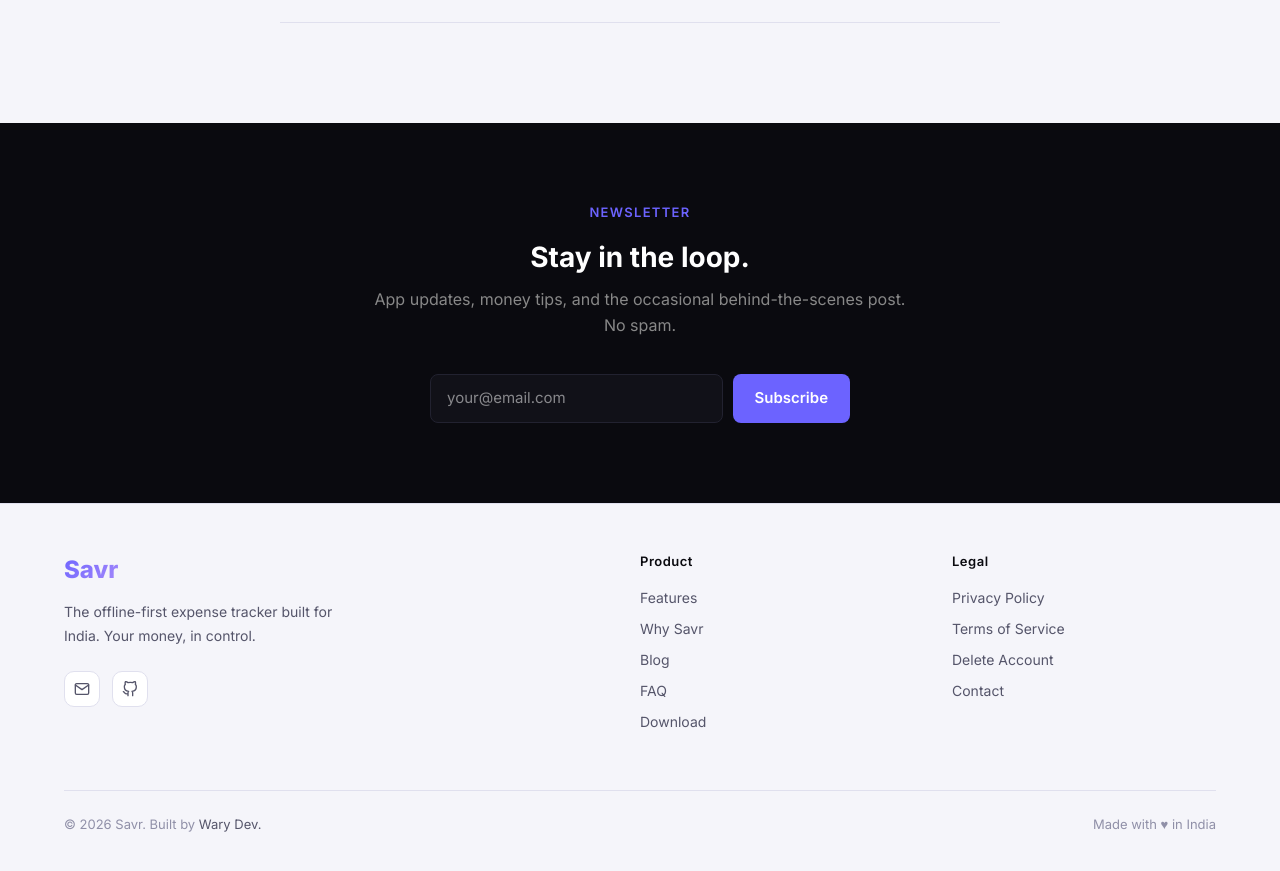
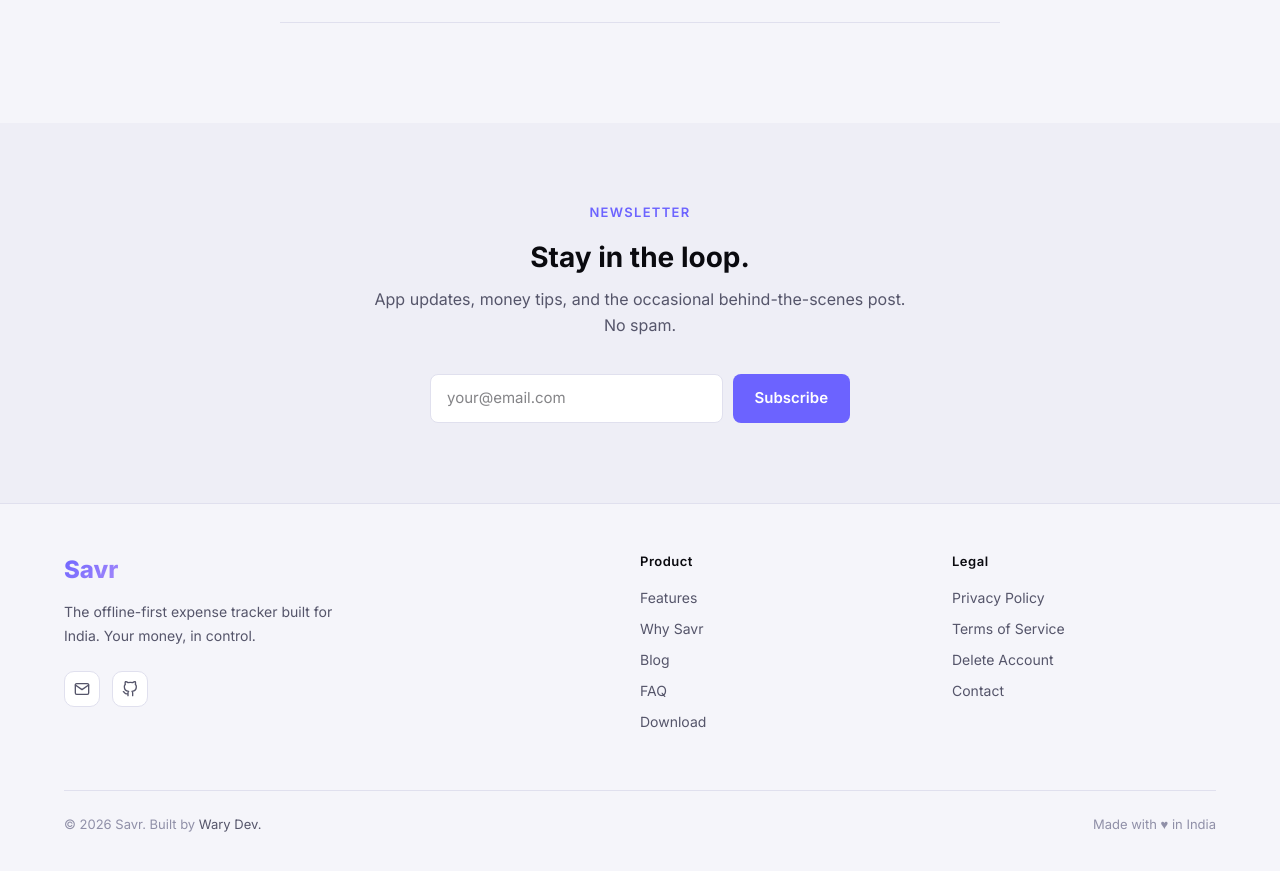
Before and after one commit to 007wary/savr-website, a Next.js app: page / in a window 1280 px wide. Shown: the part 4120-4991 px from the top of the page. Built offline with nearby package versions, Linux system fonts and the light colour scheme; no server answers; the database is empty.

Commit message:
fix: navbar and newsletter use CSS vars for theme support

```diff
--- a/components/Contact.js
+++ b/components/Contact.js
@@ -4,24 +4,20 @@ import { useState } from 'react'
 
 export default function Contact() {
   const [email, setEmail] = useState('')
-  const [status, setStatus] = useState('idle') // idle | loading | success | error
+  const [status, setStatus] = useState('idle')
   const [message, setMessage] = useState('')
 
   async function handleSubscribe() {
     if (!email.trim()) return
-
     setStatus('loading')
     setMessage('')
-
     try {
       const res = await fetch('/api/newsletter', {
         method: 'POST',
         headers: { 'Content-Type': 'application/json' },
         body: JSON.stringify({ email, tag: 'newsletter' }),
       })
-
       const data = await res.json()
-
       if (res.ok) {
         setStatus('success')
         setEmail('')
@@ -40,7 +36,7 @@ export default function Contact() {
   }
 
   return (
-    <section style={{ background: '#0A0A0F', padding: '80px 24px' }}>
+    <section style={{ background: 'var(--bg-elevated)', padding: '80px 24px' }}>
       <div style={{ maxWidth: '540px', margin: '0 auto', textAlign: 'center' }}>
 
         <p style={{
@@ -48,7 +44,7 @@ export default function Contact() {
           fontWeight: '600',
           letterSpacing: '0.1em',
           textTransform: 'uppercase',
-          color: '#6C63FF',
+          color: 'var(--color-primary)',
           marginBottom: '16px',
         }}>
           Newsletter
@@ -57,7 +53,7 @@ export default function Contact() {
         <h2 style={{
           fontSize: '28px',
           fontWeight: '700',
-          color: '#ffffff',
+          color: 'var(--text-primary)',
           marginBottom: '12px',
           lineHeight: '1.3',
         }}>
@@ -66,7 +62,7 @@ export default function Contact() {
 
         <p style={{
           fontSize: '16px',
-          color: '#888888',
+          color: 'var(--text-muted)',
           marginBottom: '36px',
           lineHeight: '1.6',
         }}>
@@ -76,8 +72,8 @@ export default function Contact() {
         {status === 'success' ? (
           <div style={{
             padding: '16px 24px',
-            background: '#0f1a0f',
-            border: '1px solid #1a3a1a',
+            background: 'var(--bg-surface)',
+            border: '1px solid var(--border)',
             borderRadius: '10px',
             color: '#4ade80',
             fontSize: '15px',
@@ -109,10 +105,10 @@ export default function Contact() {
                 style={{
                   flex: 1,
                   padding: '12px 16px',
-                  background: '#111118',
-                  border: '1px solid #222230',
+                  background: 'var(--bg-surface)',
+                  border: '1px solid var(--border)',
                   borderRadius: '8px',
-                  color: '#ffffff',
+                  color: 'var(--text-primary)',
                   fontSize: '15px',
                   outline: 'none',
                   opacity: status === 'loading' ? 0.6 : 1,
@@ -123,7 +119,7 @@ export default function Contact() {
                 disabled={status === 'loading' || !email.trim()}
                 style={{
                   padding: '12px 22px',
-                  background: status === 'loading' ? '#4a44cc' : '#6C63FF',
+                  background: status === 'loading' ? '#4a44cc' : 'var(--color-primary)',
                   color: '#ffffff',
                   border: 'none',
                   borderRadius: '8px',
@@ -139,11 +135,7 @@ export default function Contact() {
             </div>
 
             {status === 'error' && (
-              <p style={{
-                marginTop: '12px',
-                fontSize: '14px',
-                color: '#f87171',
-              }}>
+              <p style={{ marginTop: '12px', fontSize: '14px', color: '#f87171' }}>
                 {message}
               </p>
             )}
--- a/components/Navbar.js
+++ b/components/Navbar.js
@@ -26,7 +26,7 @@ export default function Navbar() {
     <nav style={{
       position: 'fixed', top: 0, left: 0, right: 0, zIndex: 100,
       transition: 'all 0.3s ease',
-      background: scrolled ? 'rgba(10, 10, 15, 0.9)' : 'transparent',
+      background: scrolled ? 'var(--bg-primary)' : 'transparent',
       backdropFilter: scrolled ? 'blur(20px)' : 'none',
       borderBottom: scrolled ? '1px solid var(--border)' : '1px solid transparent',
     }}>
```
Lines whose indentation alone changed are shown as unchanged.
